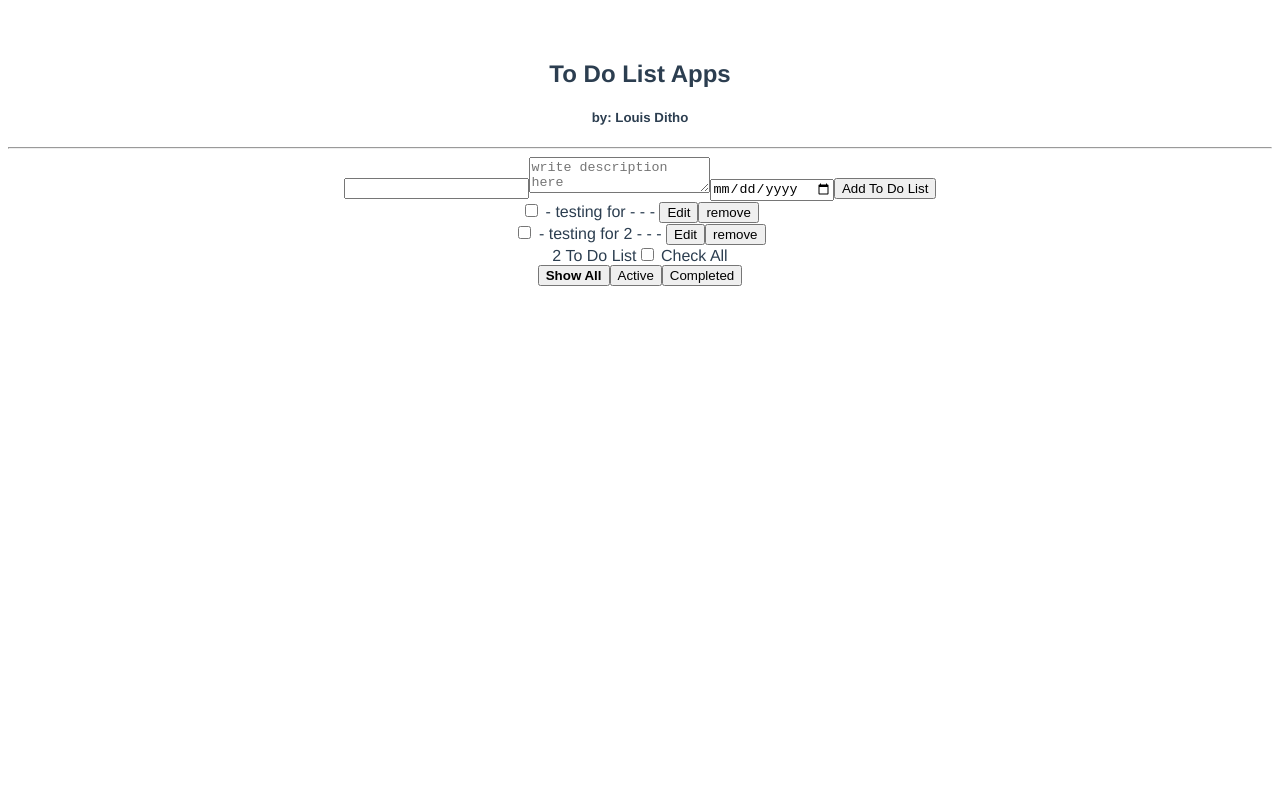
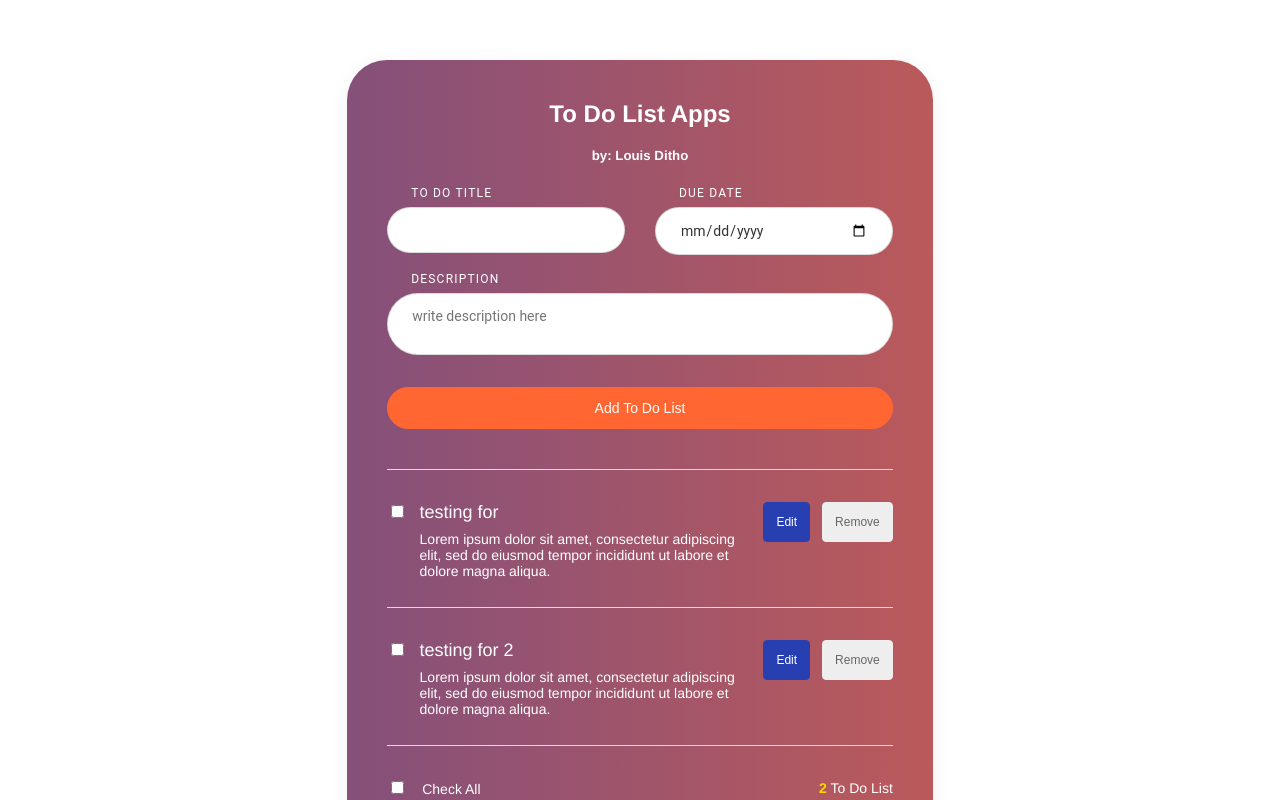
Before and after one commit to louisditho/ToDoAppVue, a Vue app in the folder todolist/: page / in a window 1280 px wide. Shown: the top 800 px of the page. Built offline with nearby package versions, Linux system fonts and the light colour scheme.

Commit message:
done styling todo apps

```diff
--- a/todolist/src/components/ToDoList.vue
+++ b/todolist/src/components/ToDoList.vue
@@ -1,71 +1,137 @@
 <template>
   <div>
+    <div class="ldc-container">
+      <div class="header">
         <h2>To Do List Apps</h2>
         <h5>by: Louis Ditho</h5>
-    <hr />
+      </div>
       <div class="todo-apps">
         <div class="todo-apps-input">
+          <div class="main-input">
+            <div class="d-flex">
+              <div class="form-group pad-15">
+                <label>To do title</label>
                 <input
                   type="text"
-          class="todo-apps-input-input"
+                  class="todo-apps-input-input form-control"
                   palceholder="write your task here"
                   v-model="newToDo"
                   required
                 />
+              </div>
+              <div class="form-group pad-15">
+                <label>Due Date</label>
+                <input
+                  type="date"
+                  class="todo-apps-input-date form-control"
+                  palceholder="date"
+                  v-model="newToDoDate"
+                  required
+                />
+              </div>
+            </div>
+            <div class="form-group">
+              <label>Description</label>
               <textarea
                 row="5"
                 placeholder="write description here"
                 v-model="newToDoDescription"
+                class="form-control"
                 required
               ></textarea>
-        <input
-          type="date"
-          class="todo-apps-input-date"
-          palceholder="date"
-          v-model="newToDoDate"
-          required
-        />
+            </div>
+            <div class="form-group">
               <button type="submit" @click="addToDo">Add To Do List</button>
+            </div>
+          </div>
           <div id="sortable">
             <div v-for="(todo,index) in todosFilter" :key="todo.id ">
-            <div class="main-point" v-if="!todo.edit" :class="{checked : todo.completed === true}">
+              <div
+                class="main-point"
+                v-if="!todo.edit"
+                :class="{checked : todo.completed === true}"
+              >
+                <div class="row-table">
+                  <div class="checkbox">
                     <input type="checkbox" v-model="todo.completed" />
-              - {{ todo.title }} - {{ todo.description }} - {{ todo.dueDate }} -
-              <span>
-                <button type="button" @click="editToDo(todo)">Edit</button>
-              </span>
-              <span>
-                <button type="button" @click="removeToDo(index)">remove</button>
-              </span>
                   </div>
+                  <div class="title-des">
+                    <h3>{{ todo.title }}</h3>
+                    <div class="duedate">{{ todo.dueDate }}</div>
+                    <div class="description">{{ todo.description }}</div>
+                  </div>
+                  <div class="button-edit-delete">
+                    <div class="pad6">
+                      <button type="button" class="btn-edit" @click="editToDo(todo)">Edit</button>
+                    </div>
+                    <div class="pad6">
+                      <button type="button" class="btn-remove" @click="removeToDo(index)">Remove</button>
+                    </div>
+                  </div>
+                </div>
+              </div>
+
+              <div class="main-input">
                 <div v-if="todo.edit" class="edit-point">
-              <input type="text" v-model="todo.title" />
-              <textarea row="5" v-model="todo.description"></textarea>
-              <input type="date" v-model="todo.dueDate" />
-              <button type="button" @click="cancelEditToDo(todo)">cancel</button>
-              <button type="button" @click="saveEditToDo(todo)">save</button>
+                  <div class="d-flex">
+                    <div class="form-group pad-15">
+                      <input type="text" v-model="todo.title" class="form-control" />
+                    </div>
+                    <div class="form-group pad-15">
+                      <input type="date" v-model="todo.dueDate" class="form-control" />
+                    </div>
+                  </div>
+                  <div class="form-group">
+                    <textarea row="5" v-model="todo.description" class="form-control"></textarea>
+                  </div>
+                  <div class="d-flex">
+                    <div class="form-group pad-15">
+                      <button class="btn-cancel" type="button" @click="cancelEditToDo(todo)">Cancel</button>
+                    </div>
+                    <div class="form-group pad-15">
+                      <button class="btn-save" type="button" @click="saveEditToDo(todo)">Save</button>
+                    </div>
+                  </div>
+                </div>
               </div>
             </div>
           </div>
           <div class="total-todo">
-          <span>{{ remaining }} To Do List</span>
+            <div>
+              <div class="checkall">
+                <input type="checkbox" :checked="!notAnyRemaining" @change="changeAllTodos" />
+                <span>Check All</span>
+              </div>
+            </div>
+            <div>
               <span>
-            <input type="checkbox" :checked="!notAnyRemaining" @change="changeAllTodos" /> Check All
+                <b>{{ remaining }}</b> To Do List
               </span>
             </div>
+          </div>
           <div class="filter">
+            <div class="pad6">
               <button :class="{activated : filter == 'all'}" @click="filter = 'all'">Show All</button>
+            </div>
+            <div class="pad6">
               <button :class="{activated : filter == 'active'}" @click="filter = 'active'">Active</button>
+            </div>
+            <div class="pad6">
               <button
                 :class="{activated : filter == 'completed'}"
                 @click="filter = 'completed'"
               >Completed</button>
+            </div>
+            <div class="pad6" v-if="showClearCompleted">
               <transition name="fade">
-            <button v-if="showClearCompleted" @click="clearCompleted">clear Completed</button>
+                <button @click="clearCompleted">clear Completed</button>
               </transition>
             </div>
           </div>
         </div>
+      </div>
+    </div>
+    <div class="space-100"></div>
   </div>
 </template>
 <script>
@@ -89,7 +155,8 @@ export default {
           id: "1",
           title: "testing for",
           dueDate: "",
-          description: "",
+          description:
+            "Lorem ipsum dolor sit amet, consectetur adipiscing elit, sed do eiusmod tempor incididunt ut labore et dolore magna aliqua.",
           completed: false,
           edit: false
         },
@@ -97,7 +164,8 @@ export default {
           id: "2",
           title: "testing for 2",
           duedate: "",
-          description: "",
+          description:
+            "Lorem ipsum dolor sit amet, consectetur adipiscing elit, sed do eiusmod tempor incididunt ut labore et dolore magna aliqua.",
           completed: false,
           edit: false
         }
@@ -200,13 +268,90 @@ export default {
 </script>
 
 <style lang="scss" scoped>
-.main-point.checked {
+.space-100 {
+  height: 100px;
+}
+.ldc-container {
+  background: linear-gradient(270deg, #ff6632, #283fb1);
+  background-size: 400% 400%;
+
+  -webkit-animation: AnimationName 30s ease infinite;
+  -moz-animation: AnimationName 30s ease infinite;
+  animation: AnimationName 30s ease infinite;
+
+  @-webkit-keyframes AnimationName {
+    0% {
+      background-position: 0% 50%;
+    }
+    50% {
+      background-position: 100% 50%;
+    }
+    100% {
+      background-position: 0% 50%;
+    }
+  }
+  @-moz-keyframes AnimationName {
+    0% {
+      background-position: 0% 50%;
+    }
+    50% {
+      background-position: 100% 50%;
+    }
+    100% {
+      background-position: 0% 50%;
+    }
+  }
+  @keyframes AnimationName {
+    0% {
+      background-position: 0% 50%;
+    }
+    50% {
+      background-position: 100% 50%;
+    }
+    100% {
+      background-position: 0% 50%;
+    }
+  }
+  width: 40%;
+  margin: 0 auto;
+  box-shadow: 0px 4px 20px rgba(0, 0, 0, 0.06);
+  padding: 40px;
+  border-radius: 40px;
+  h5,
+  h2 {
+    margin-top: 0;
+    color: white;
+  }
+  hr {
+    margin-bottom: 2rem;
+    border-color: #ccc;
+    opacity: 0.5;
+  }
+}
+.ldc-container .main-point.checked {
   font-style: italic;
   font-weight: bold;
 }
 .filter {
+  display: flex;
+  justify-content: space-between;
+  margin: 0 -6px;
+  margin-top: 2rem;
   .activated {
     font-weight: bold;
+  }
+  .pad6 {
+    padding: 0 6px;
+    width: 100%;
+  }
+  button {
+    padding: 12px;
+    border-radius: 4px;
+    width: 100%;
+    font-size: 14px;
+    &:focus {
+      outline: none;
+    }
   }
 }
 
@@ -219,4 +364,201 @@ export default {
 .fade-leave-to {
   opacity: 0;
 }
+
+.todo-apps {
+  .main-input {
+    margin-bottom: 2rem;
+    border-bottom: 1px solid #ddd;
+    padding-bottom: 1.5rem;
+    button {
+      margin-top: 1rem;
+      background: #ff6632;
+      border-radius: 100px;
+      color: #ffffff;
+      border: 1px solid #ff6632;
+      -webkit-transition: 0.3s;
+      -o-transition: 0.3s;
+      transition: 0.3s;
+      padding: 12px 24px;
+      width: 100%;
+      font-size: 14px;
+      &:hover,
+      &:focus {
+        outline: none;
+        box-shadow: 0px 5px 10px rgba(0, 0, 0, 0.1);
+      }
+      &.btn-cancel {
+        background: #eeeeee;
+        border-radius: 100px;
+        border: 1px solid #eeeeee;
+        -webkit-transition: 0.3s;
+        -o-transition: 0.3s;
+        transition: 0.3s;
+        color: #666666;
+      }
+    }
+    .d-flex {
+      display: flex;
+      align-items: start;
+      justify-content: space-between;
+      margin: 0 -15px;
+    }
+
+    .form-group {
+      margin-bottom: 1rem;
+      width: 100%;
+      &.pad-15 {
+        padding: 0 15px;
+      }
+      input {
+        width: 100%;
+      }
+      textarea {
+        width: 100%;
+      }
+    }
+    label {
+      padding-left: 24px;
+      font-family: "Roboto", sans-serif;
+      font-style: normal;
+      font-weight: normal;
+      font-size: 12px;
+      line-height: 16px;
+      letter-spacing: 0.1em;
+      color: white;
+      margin-bottom: 6px;
+      text-transform: uppercase;
+      display: block;
+      text-align: left;
+    }
+    .form-control {
+      display: block;
+      width: 100%;
+      background-clip: padding-box;
+      border: 1px solid #ced4da;
+      border-radius: 0.25rem;
+      -webkit-transition: border-color 0.15s ease-in-out,
+        -webkit-box-shadow 0.15s ease-in-out;
+      transition: border-color 0.15s ease-in-out,
+        -webkit-box-shadow 0.15s ease-in-out;
+      -o-transition: border-color 0.15s ease-in-out,
+        box-shadow 0.15s ease-in-out;
+      transition: border-color 0.15s ease-in-out, box-shadow 0.15s ease-in-out;
+      transition: border-color 0.15s ease-in-out, box-shadow 0.15s ease-in-out,
+        -webkit-box-shadow 0.15s ease-in-out;
+      background: #ffffff;
+      border: 1px solid rgba(136, 136, 136, 0.3);
+      -webkit-box-sizing: border-box;
+      box-sizing: border-box;
+      border-radius: 100px;
+      font-family: "Roboto", sans-serif;
+      font-style: normal;
+      font-weight: normal;
+      font-size: 14px;
+      line-height: 16px;
+      color: #333333;
+      padding: 14px 24px;
+      &:focus {
+        outline: none;
+        border: 1px solid orange;
+      }
+    }
+  }
+}
+textarea {
+  resize: none;
+}
+
+.total-todo {
+  display: flex;
+  justify-content: space-between;
+  width: 100%;
+  align-items: center;
+  span {
+    font-size: 14px;
+    color: white;
+    b {
+      color: gold;
+    }
+  }
+  .checkall {
+    width: 100%;
+    span {
+      margin-left: 15px;
+    }
+  }
+}
+.row-table {
+  display: flex;
+  align-items: start;
+  width: 100%;
+  justify-content: space-between;
+  text-align: left;
+  .title-des {
+    margin-right: 20px;
+    width: 100%;
+  }
+  h3 {
+    margin-bottom: 0.5rem;
+    margin-top: 0;
+    color: white;
+    font-size: 18px;
+    font-weight: 500;
+  }
+  .duedate {
+    font-size: 14px;
+    font-style: italic;
+    font-weight: bold;
+    margin-bottom: 4px;
+    color: gold;
+  }
+  .description {
+    font-size: 14px;
+    font-weight: normal;
+    margin-bottom: 4px;
+    color: white;
+  }
+  .checkbox {
+    width: 10%;
+  }
+  .button-edit-delete {
+    display: inline-flex;
+    width: 40%;
+    margin: 0 -6px;
+    .pad6 {
+      padding: 0 6px;
+    }
+    button {
+      width: 100%;
+      font-size: 12px;
+      &:focus,
+      &:hover {
+        outline: none;
+      }
+    }
+
+    .btn-edit {
+      background: #283fb1;
+      border-radius: 100px;
+      border: 1px solid #283fb1;
+      -webkit-transition: 0.3s;
+      -o-transition: 0.3s;
+      transition: 0.3s;
+      color: white;
+      padding: 12px;
+      border-radius: 4px;
+    }
+    .btn-remove {
+      background: #eeeeee;
+      border-radius: 100px;
+      border: 1px solid #eeeeee;
+      -webkit-transition: 0.3s;
+      -o-transition: 0.3s;
+      transition: 0.3s;
+      padding: 12px;
+      border-radius: 4px;
+      color: #666666;
+    }
+  }
+}
 </style>
```
Lines whose indentation alone changed are shown as unchanged.
